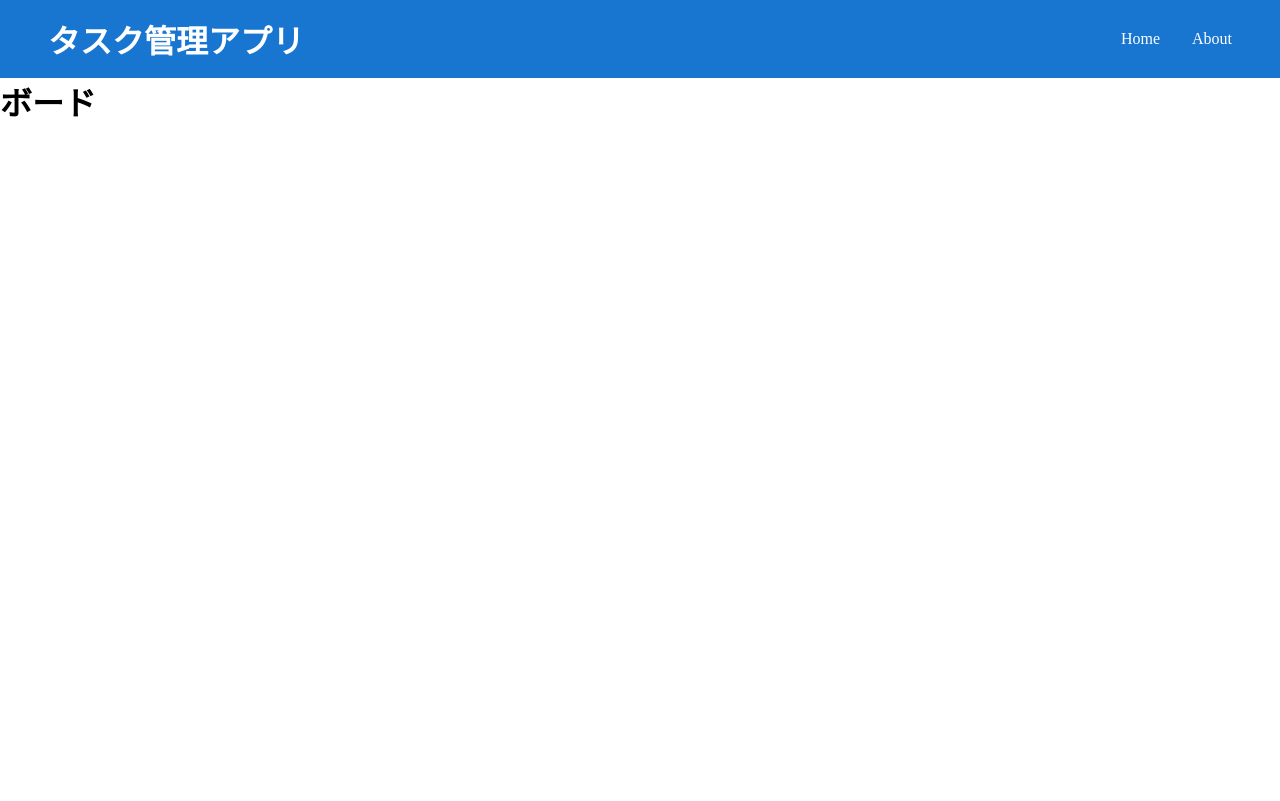
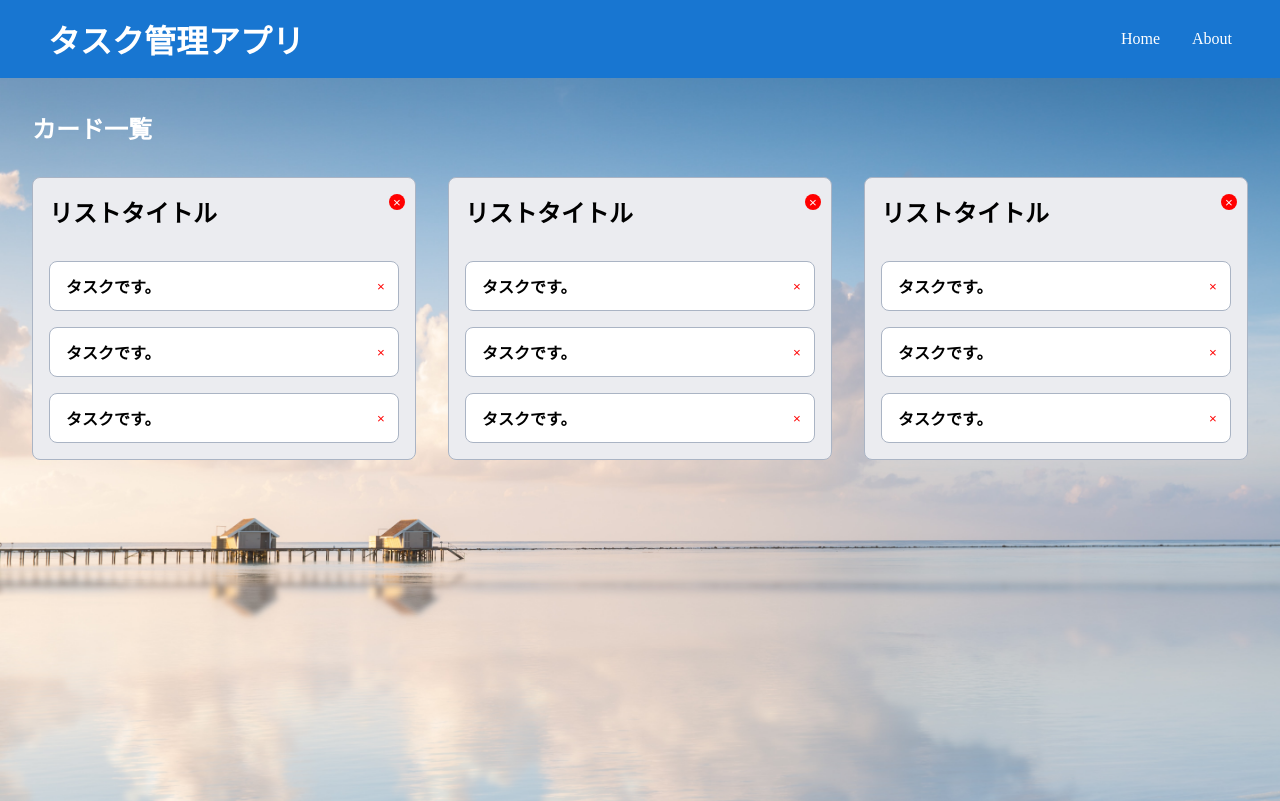
Before and after one commit to hir0o/vue-tollero, a Vue app: page / in a window 1280 px wide. Built offline with nearby package versions, Linux system fonts and the light colour scheme.

Commit message:
見た目を作成

```diff
--- /dev/null
+++ b/src/components/Card.vue
@@ -0,0 +1,45 @@
+<template>
+  <div class="card">
+    <p class="card__body">タスクです。</p>
+    <button class="card__delete" @click="deleteTask">×</button>
+  </div>
+</template>
+
+<script>
+export default {
+  methods: {
+    deleteTask() {
+      console.log("削除");
+    }
+  }
+};
+</script>
+
+<style lang="scss" scoped>
+.card {
+  position: relative;
+  &:not(:first-child) {
+    margin-top: 1rem;
+  }
+  &__body {
+    background-color: #fff;
+    border: 1px solid;
+    border-color: #aab4c4;
+    font-weight: bold;
+    padding: 0.75rem 1rem;
+    border-radius: 0.5rem;
+  }
+  &__delete {
+    position: absolute;
+    right: 10px;
+    top: 50%;
+    transform: translateY(-50%);
+    border: none;
+    background-color: #fff;
+    border-radius: 50%;
+    color: red;
+    width: 1rem;
+    height: 1rem;
+  }
+}
+</style>
--- /dev/null
+++ b/src/components/List.vue
@@ -0,0 +1,55 @@
+<template>
+  <div class="list">
+    <div class="list__header">
+      <h3 class="list__ttl">リストタイトル</h3>
+      <button class="list__delete">×</button>
+    </div>
+    <div class="list__content">
+      <Card />
+      <Card />
+      <Card />
+    </div>
+  </div>
+</template>
+
+<script>
+import Card from "@/components/Card";
+
+export default {
+  components: {
+    Card
+  }
+};
+</script>
+
+<style lang="scss" scoped>
+.list {
+  position: relative;
+  border: 1px solid;
+  border-color: #aab4c4;
+  background-color: #ebecf0;
+  width: 24rem;
+  padding: 1rem;
+  border-radius: 0.5rem;
+  &:not(:first-child) {
+    margin-left: 2rem;
+  }
+  &__ttl {
+    font-size: 1.5rem;
+  }
+  &__delete {
+    position: absolute;
+    right: 10px;
+    top: 16px;
+    border: none;
+    background-color: red;
+    border-radius: 50%;
+    color: #fff;
+    width: 1rem;
+    height: 1rem;
+  }
+  &__content {
+    margin-top: 2rem;
+  }
+}
+</style>
--- a/src/views/Bord.vue
+++ b/src/views/Bord.vue
@@ -1,12 +1,47 @@
 <template>
   <div class="bord">
-    <h1>ボード</h1>
+    <h2 class="bord__ttl">カード一覧</h2>
+    <div class="bord__wrap">
+      <div class="bord__cards">
+        <List />
+        <List />
+        <List />
+        <List />
+        <List />
+        <List />
+      </div>
+    </div>
   </div>
 </template>
 
 <script>
-export default {};
+import List from "@/components/List";
+
+export default {
+  components: {
+    List
+  }
+};
 </script>
 
-<style>
+<style lang="scss" scoped>
+.bord {
+  padding-top: 2rem;
+  background-image: url("../assets/bg.jpg");
+  background-size: cover;
+  background-position: center;
+  &__wrap {
+    overflow-x: scroll;
+    height: calc(100vh - 11rem);
+    padding: 0 2rem;
+    margin-top: 2rem;
+  }
+  &__cards {
+    display: inline-flex;
+  }
+  &__ttl {
+    margin-left: 2rem;
+    color: #ffffff;
+  }
+}
 </style>
```
Also changed, not shown: src/components/ListCreate.vue (added, +10 -0 lines), src/assets/bg.jpg (added).
